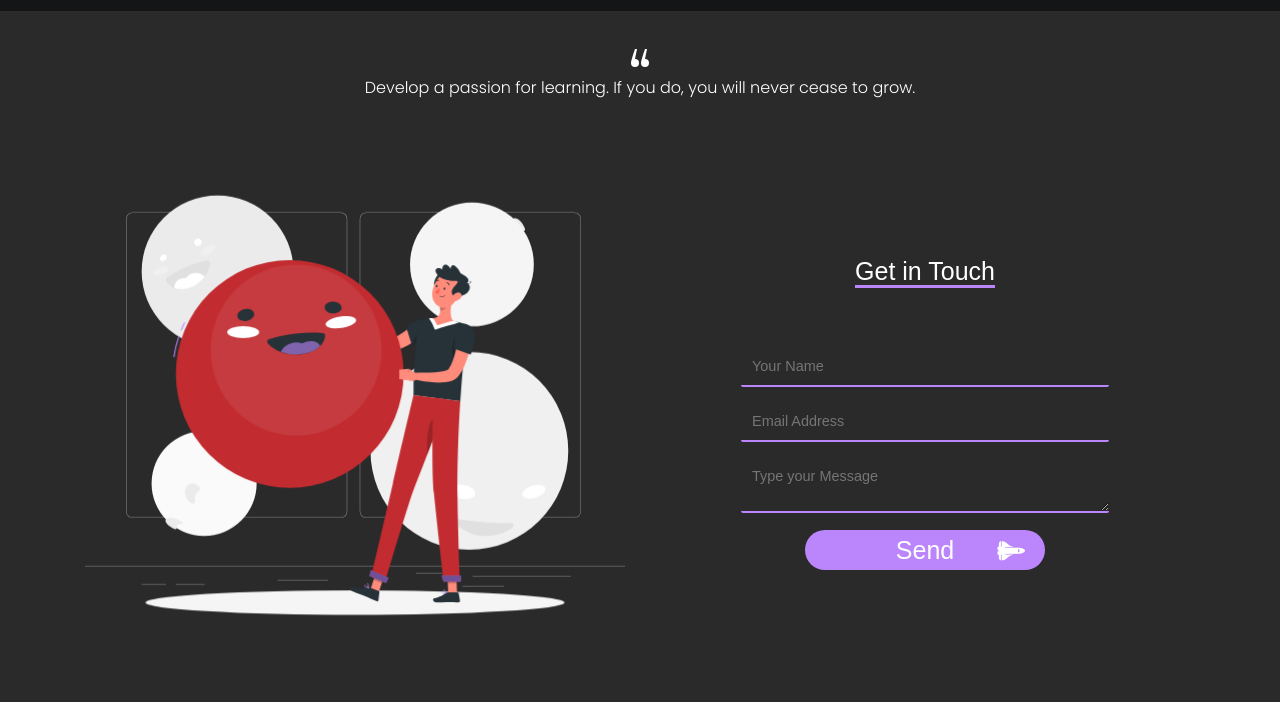
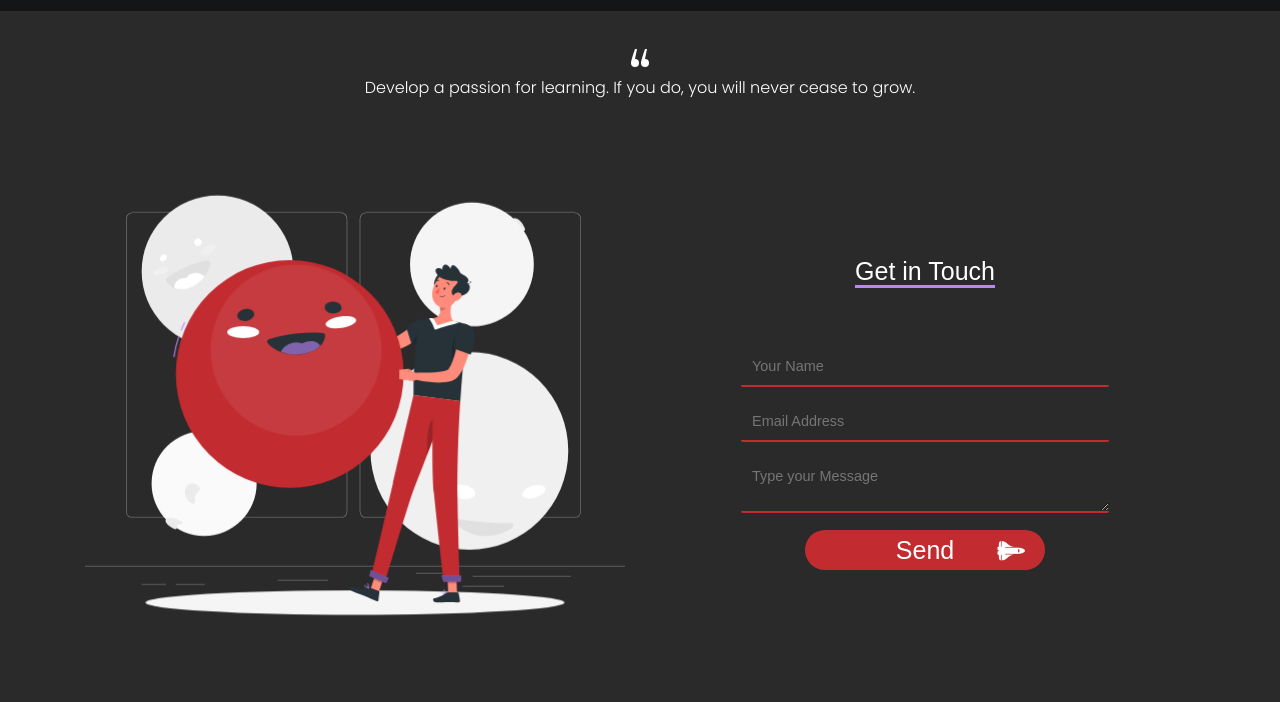
Before and after one commit to sahiithyareddy/sahiithyaareddy.github.io, a plain HTML site: page index.html in a window 1280 px wide. Shown: the part 885-1587 px from the top of the page. Drawn offline with nearby package versions, Linux system fonts and the light colour scheme; animation ran at ten frames a second; some icons are missing; files whose address does not match are found by name.

Commit message:
Update style.css

```diff
--- a/assets/css/style.css
+++ b/assets/css/style.css
@@ -860,7 +860,7 @@ form {
   background: transparent;
   margin-bottom: 4%;
   border: #000;
-  border-bottom: 2px solid #bb86fc;
+  border-bottom: 2px solid #c22c30;
   padding: 3%;
   color: rgb(107, 105, 105);
   font: 95% Arial, Helvetica, sans-serif;
@@ -1032,7 +1032,7 @@ outline: none;
   border-radius: 50px;
   border-style: none;
   transition: 0.5s ease background-color, 0.5s ease box-shadow;
-  background: #bb86fc;
+  background: #c22c30;
 }
 #lnch_btn {
   position: absolute;
```
